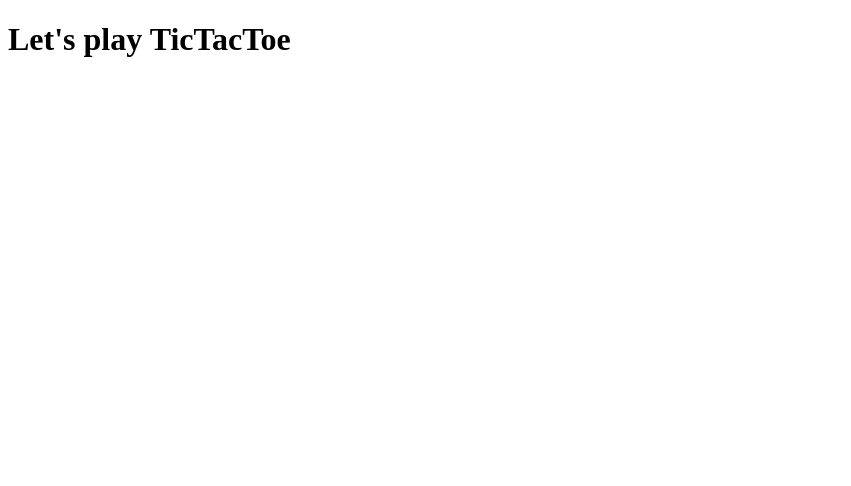
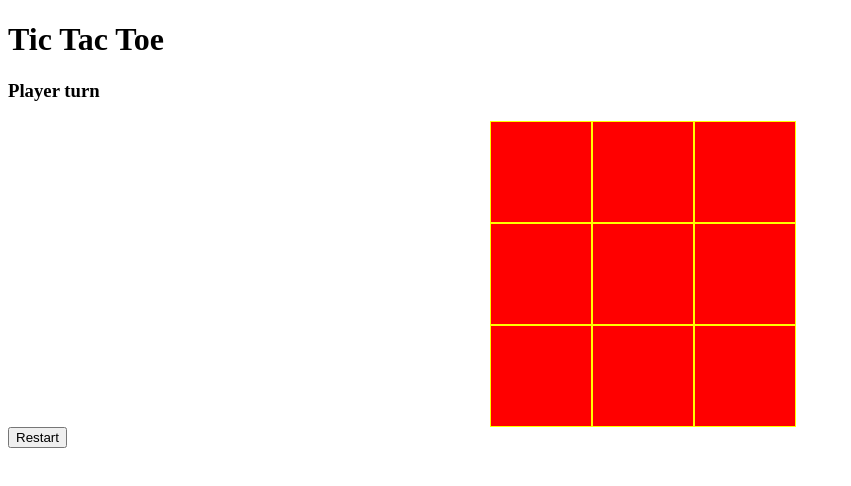
Before and after one commit to jdyball11/GA-Tic-Tac-Toe, a plain HTML site: page index.html in a window 1280 px wide. Shown: the whole page, without its empty margins (0-851 px from the left). Drawn offline with Linux system fonts and the light colour scheme.

Commit message:
grid & JS initialised

```diff
--- a/index.html
+++ b/index.html
@@ -4,9 +4,45 @@
     <meta charset="UTF-8" />
     <meta http-equiv="X-UA-Compatible" content="IE=edge" />
     <meta name="viewport" content="width=device-width, initial-scale=1.0" />
+    <link rel="stylesheet" href="style.css" />
     <title>Tic-Tac-Toe</title>
   </head>
   <body>
-    <h1>Let's play TicTacToe</h1>
+    <header>
+      <h1>Tic Tac Toe</h1>
+    </header>
+
+    <div class="container">
+      <h3 class="player-turn">Player <span></span> turn</h3>
+
+      <div class="gameboard">
+        <div class="cell"></div>
+        <div class="cell"></div>
+        <div class="cell"></div>
+        <div class="cell"></div>
+        <div class="cell"></div>
+        <div class="cell"></div>
+        <div class="cell"></div>
+        <div class="cell"></div>
+        <div class="cell"></div>
+      </div>
+      <button id="restart">Restart</button>
+    </div>
+
+    <script src="script.js"></script>
   </body>
 </html>
+
+<!--
+header to include - Tic Tac Toe
+
+//within the body
+
+text with player '' turn // possibly display the winner here too
+
+create container for individual cells
+create a grid of 9 cells
+
+score of the players
+
+reset/new game button -->
--- /dev/null
+++ b/script.js
@@ -0,0 +1,37 @@
+//declare variable of elements we want to select in gamboard class
+//establish players to be displayed when won
+
+
+const cells = document.querySelectorAll('.cell')
+const spanTurn = document.querySelector('span')
+const restartBtn = document.querySelector('#restart')
+console.log(restartBtn)
+console.log(spanTurn)
+const player1 = 'Player X Won!'
+const player2 = 'Player O Won!'
+let player = 1;
+
+//forEach loop is iterating over each child cell from cell variable declared earlier
+//event listener added to each cell so when the user clicks on one of the cells a conditional statement will run
+//player varibale is set to one and if this is true then we will fill in the cells space with the respective X or O
+//the span varibale text content will display the next players turn
+//then switch the player to 0 so on the next click it will run vice versa
+
+
+cells.forEach((cell) => {
+    cell.addEventListener('click', (e) => {
+        if (player === 1) {
+            cell.innerHTML = 'X'
+            spanTurn.textContent = "O's"
+            player = 0;
+        } else {
+            cell.innerHTML = 'O'
+            spanTurn.textContent = "X's"
+            player = 1
+        }
+    })
+})
+
+const checkWinner = () => {
+
+}
--- a/style.css
+++ b/style.css
@@ -0,0 +1,21 @@
+
+
+.gameboard {
+    margin: 0 auto;
+    display: grid;
+    grid-template-columns: 1fr 1fr 1fr;
+    grid-template-rows: 1fr 1fr 1fr;
+    max-width: 300px;
+
+}
+
+.cell {
+    background-color: red;
+    border: 1px solid yellow;
+    min-height: 100px;
+    min-width: 100px;
+    display: flex;
+    justify-content: center;
+    align-items: center;
+    font-size: 50px;
+}
```
Also changed, not shown: 1 other file.
